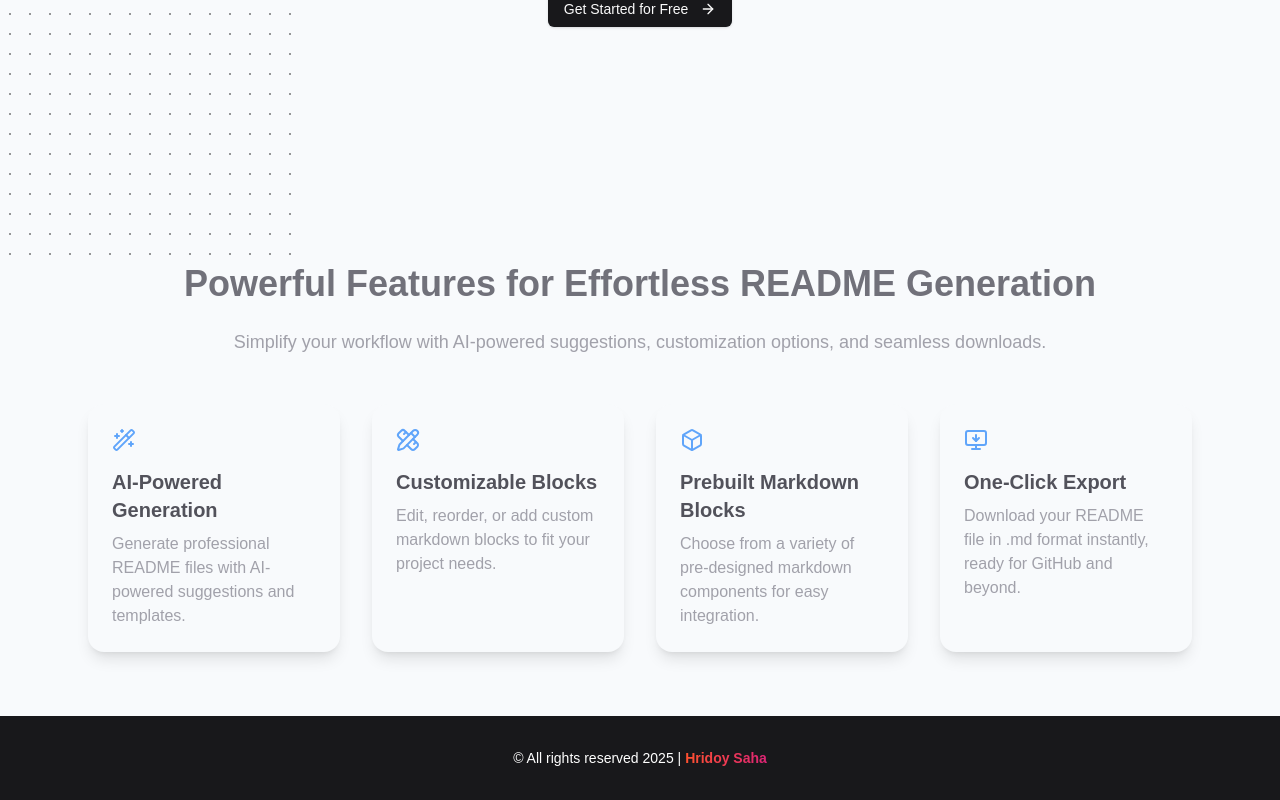
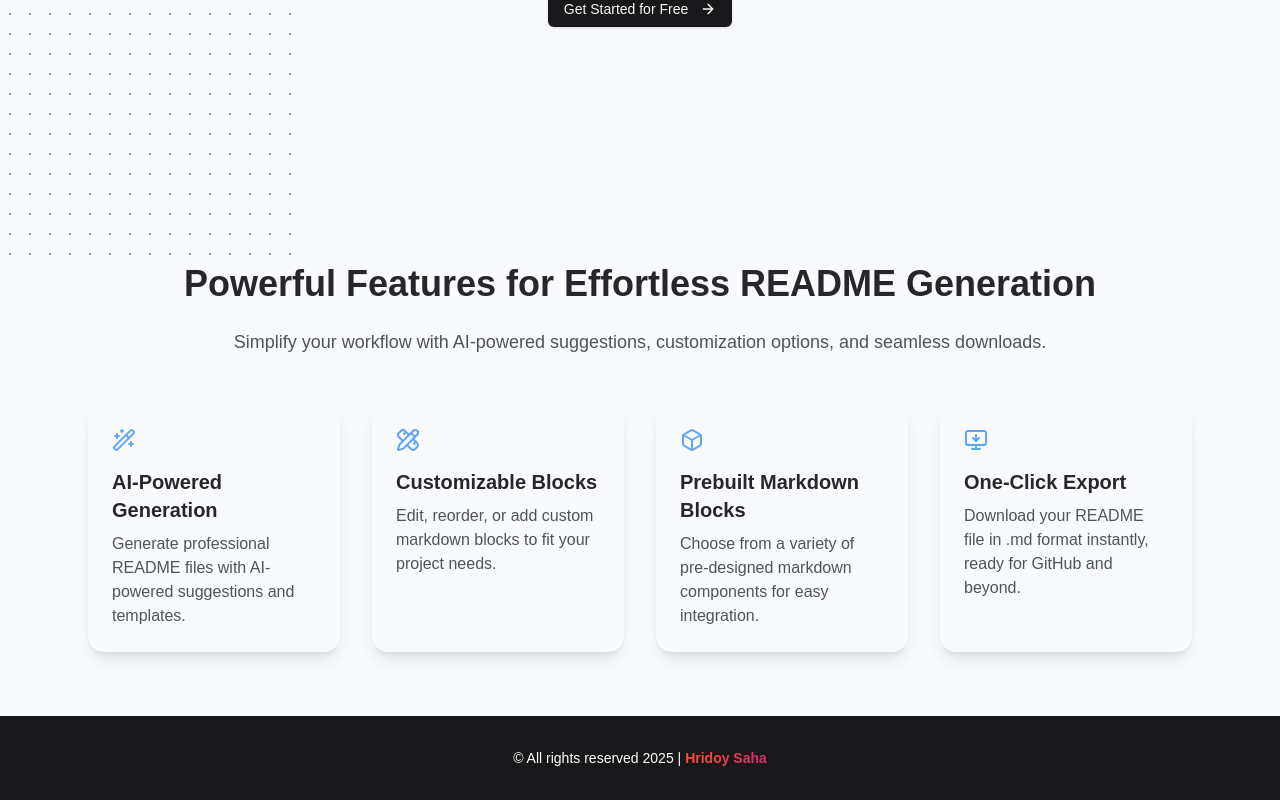
Before and after one commit to hridoysaha969/git-write, a Next.js app: page / in a window 1280 px wide. Shown: the part 456-1256 px from the top of the page. Built offline with nearby package versions, Linux system fonts and the light colour scheme.

Commit message:
performance optimised

```diff
--- a/src/components/Features.jsx
+++ b/src/components/Features.jsx
@@ -4,10 +4,10 @@ export default function Features() {
   return (
     <section className="py-16">
       <div className="max-w-6xl mx-auto text-center px-6">
-        <h2 className="text-2xl md:text-4xl text-zinc-500 font-bold mb-6">
+        <h2 className="text-2xl md:text-4xl text-zinc-800 font-bold mb-6">
           Powerful Features for Effortless README Generation
         </h2>
-        <p className="text-lg text-zinc-400 mb-12">
+        <p className="text-lg text-zinc-600 mb-12">
           Simplify your workflow with AI-powered suggestions, customization
           options, and seamless downloads.
         </p>
@@ -42,8 +42,8 @@ function FeatureCard({ icon, title, description }) {
   return (
     <div className="bg-slate-50 p-6 rounded-2xl shadow-lg text-start hover:bg-slate-100 transition duration-300">
       <div className="text-4xl text-blue-400 mb-4">{icon}</div>
-      <h3 className="text-xl text-zinc-600 font-semibold mb-2">{title}</h3>
-      <p className="text-zinc-400">{description}</p>
+      <h3 className="text-xl text-zinc-800 font-semibold mb-2">{title}</h3>
+      <p className="text-zinc-600">{description}</p>
     </div>
   );
 }
--- a/src/components/Logo.jsx
+++ b/src/components/Logo.jsx
@@ -13,6 +13,7 @@ const Logo = () => {
         src="/gitwrite_logo.png"
         alt="GitWrite Logo"
         className="md:w-10 w-8 md:h-10 h-8 rounded-full"
+        loading="lazy"
       />
       <h1 className="font-bold md:text-3xl text-xl dark:text-white text-zinc-900">
         Git
--- a/src/components/Navbar.jsx
+++ b/src/components/Navbar.jsx
@@ -32,6 +32,7 @@ const Navbar = () => {
         <button
           className="block sm:hidden font-semibold outline-none focus:outline-none"
           onClick={() => setOpen(!open)}
+          aria-label="Close menu"
         >
           {open ? (
             <X className="w-6 h-6" />
```
